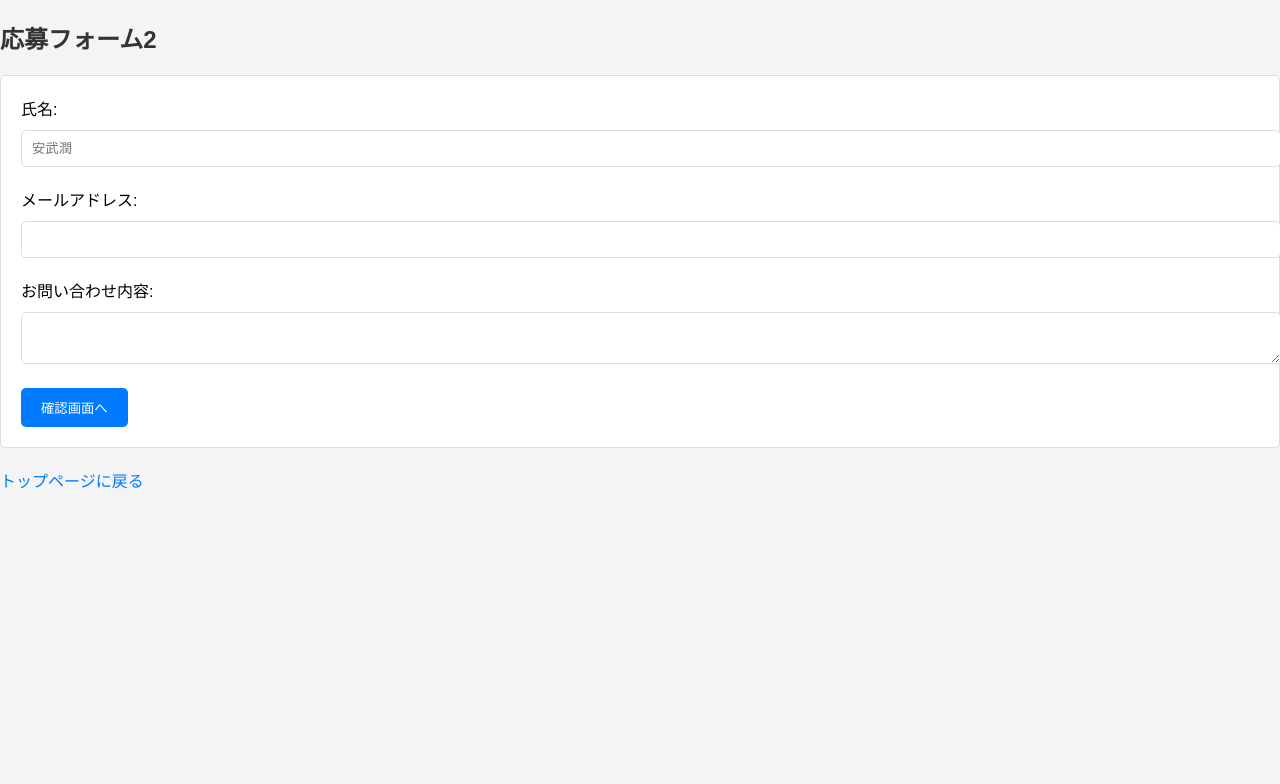
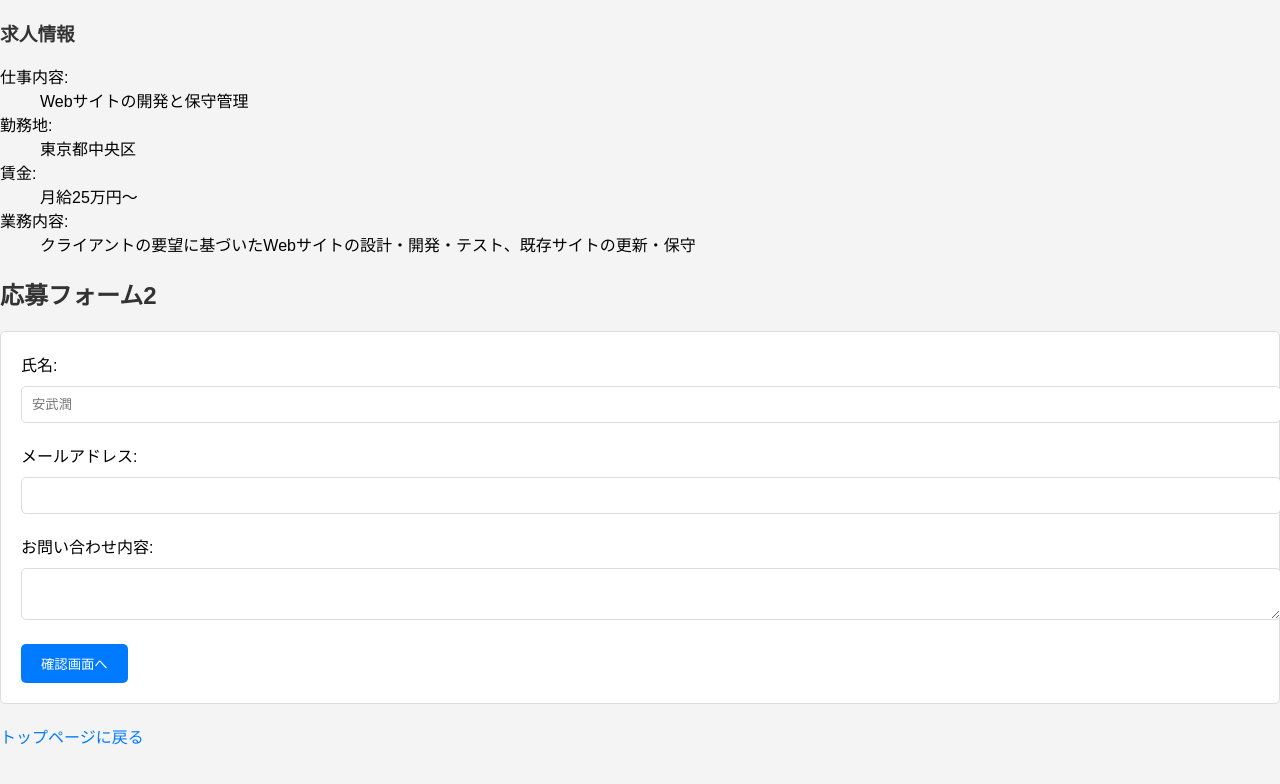
Before and after one commit to Jun-Yasutake/andforms, a plain HTML site: page form2.html in a window 1280 px wide. Drawn offline with Linux system fonts and the light colour scheme.

Commit message:
各種変更

```diff
--- a/form2.html
+++ b/form2.html
@@ -1,11 +1,32 @@
 <!DOCTYPE html>
 <html lang="ja">
 <head>
+    <script src="https://efo-wolf.com/js/efo-wolves.js?t=3426e680-ce6b-4248-9980-d12b46a3d7ba&type=0&has_questions=1" id="_efo_wolves_js"></script>
     <meta charset="UTF-8">
     <title>フォーム2</title>
     <link rel="stylesheet" href="styles.css">
 </head>
 <body>
+
+      <!-- 求人情報 -->
+      <section>
+        <h3>求人情報</h3>
+        <dl>
+            <dt>仕事内容:</dt>
+            <dd>Webサイトの開発と保守管理</dd>
+
+            <dt>勤務地:</dt>
+            <dd>東京都中央区</dd>
+
+            <dt>賃金:</dt>
+            <dd>月給25万円〜</dd>
+
+            <dt>業務内容:</dt>
+            <dd>クライアントの要望に基づいたWebサイトの設計・開発・テスト、既存サイトの更新・保守</dd>
+        </dl>
+    </section>
+
+    <!-- 応募フォーム -->
     <h2>応募フォーム2</h2>
     <form action="confirm.html" method="post">
         <label for="fullname2">氏名:</label>
```
Also changed, not shown: form1.html (+1 -1 lines), index.html (+1 -1 lines).
